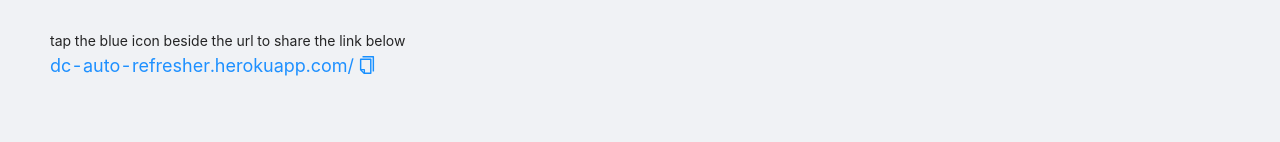
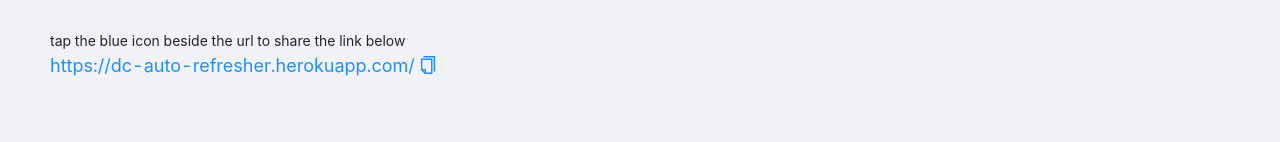
Before and after one commit to synditrix/dc-auto-refresher, a React (Create React App) app: page / in a window 1280 px wide. Shown: the part 374-516 px from the top of the page. Built offline with nearby package versions, Linux system fonts and the light colour scheme.

Commit message:
Added http stuff to make it an actual url

```diff
--- a/src/App.js
+++ b/src/App.js
@@ -214,7 +214,7 @@
 	    	</Row>
 	    	<Row>
 	    	<Paragraph copyable style={{fontSize: 'large', color:'dodgerblue', marginBottom: '10rem'}}>
-	    		{'dc-auto-refresher.herokuapp.com/' + String(codeString).replace(/\s/g,'')}
+	    		{'https://dc-auto-refresher.herokuapp.com/' + String(codeString).replace(/\s/g,'')}
 	    	</Paragraph>
 	    	</Row>
 	    	</Content>
```
